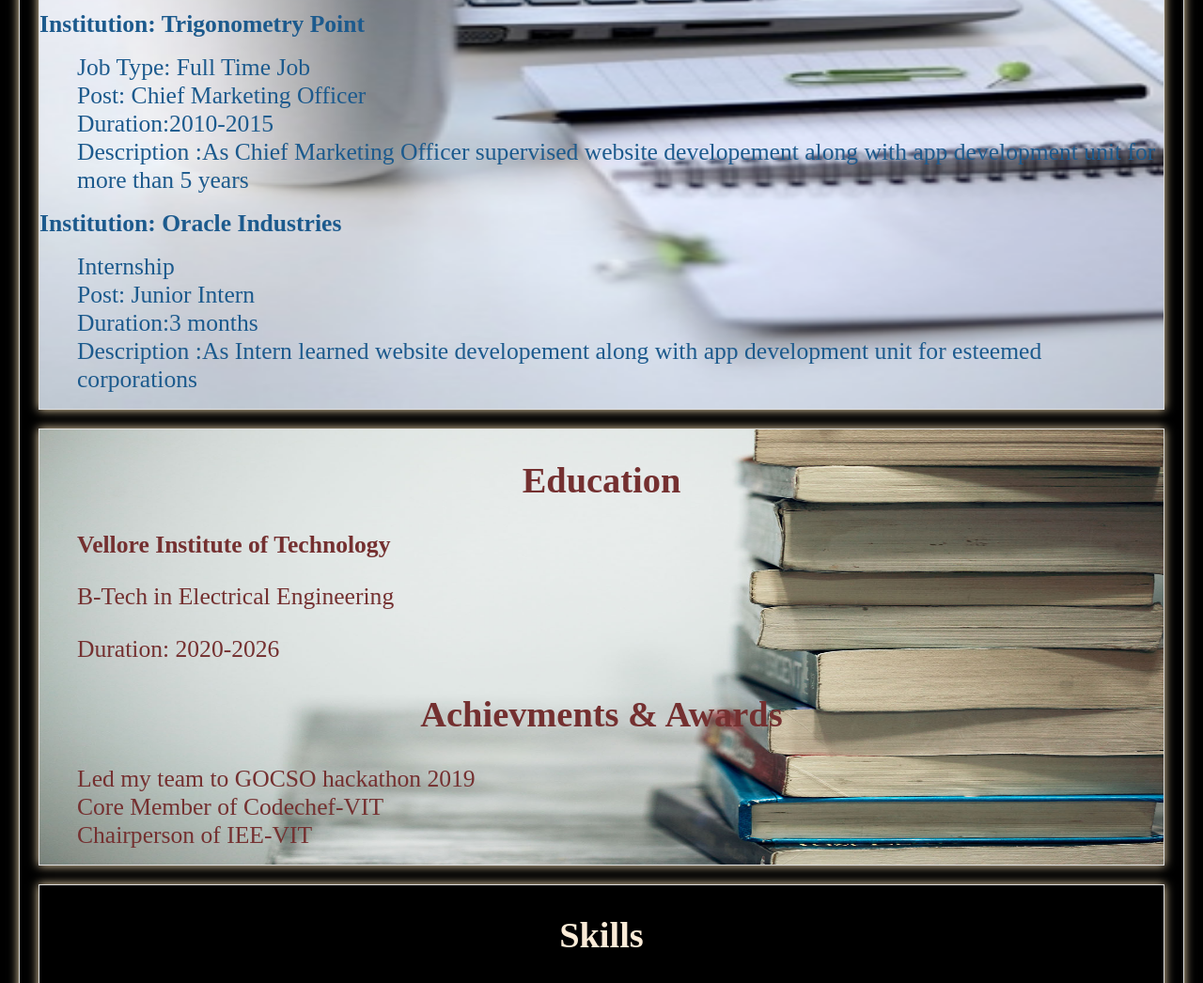
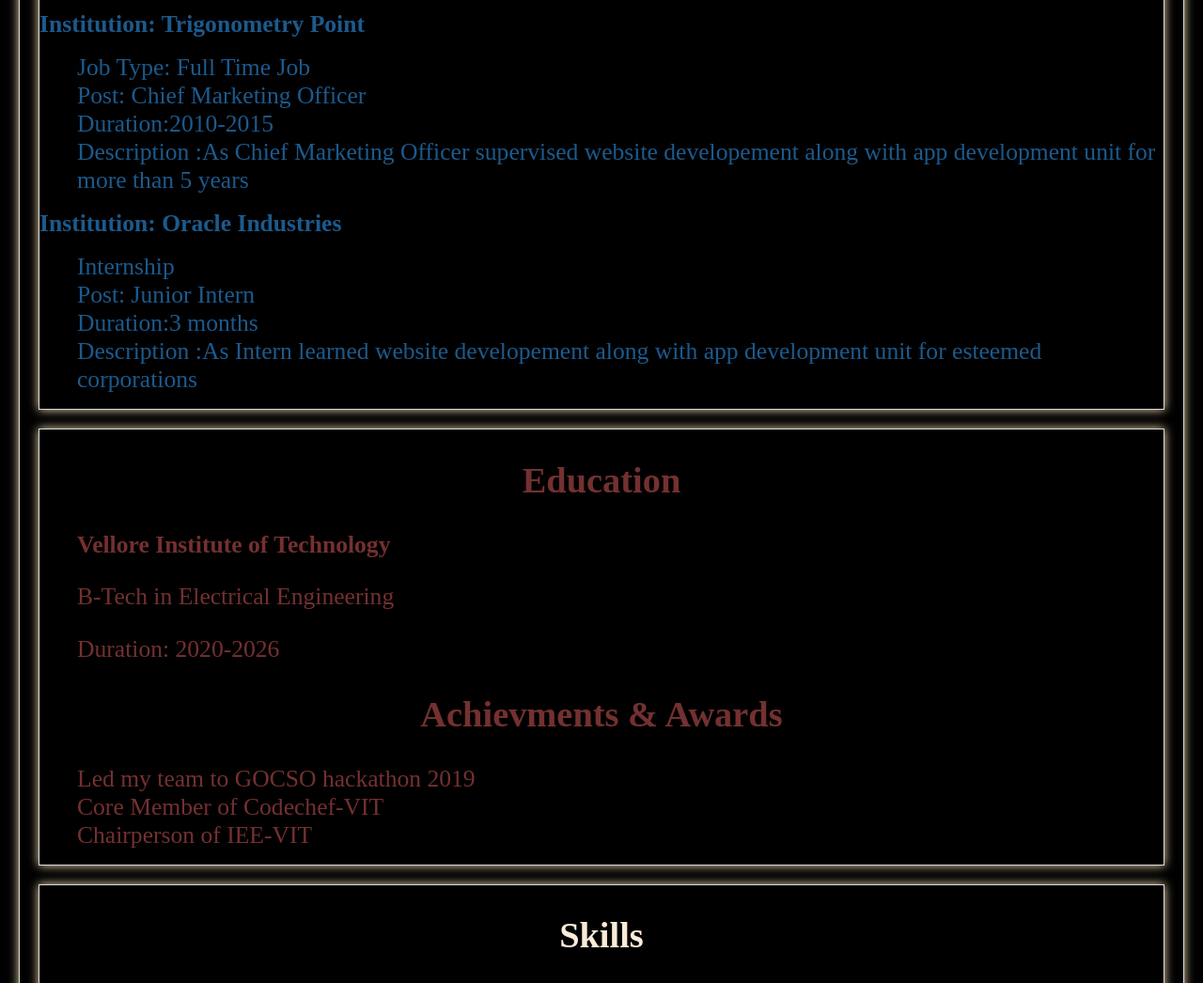
Before and after one commit to harshraj2008/harshraj2008.github.io, a plain HTML site: page index.html in a window 1280 px wide. Shown: the part 710-1756 px from the top of the page at 94% size. Drawn offline with Linux system fonts and the light colour scheme.

Commit message:
Update resum1.css

```diff
--- a/resum1.css
+++ b/resum1.css
@@ -58,8 +58,7 @@ h2{
 
 }
 .education{
-    background-image: url(education.jpg);
-    background-size: 100% 100%;
+
     color: rgb(116, 48, 48);
 
 }
@@ -67,9 +66,7 @@ h2{
     font-size: 2vw;
 }
 .experience{
-    background-image: url(thumbnail-2.jpg);
-    background-repeat: no-repeat;
-    background-size: 100% 100%;
+
     color: rgb(28, 90, 141);
 }
 
```
